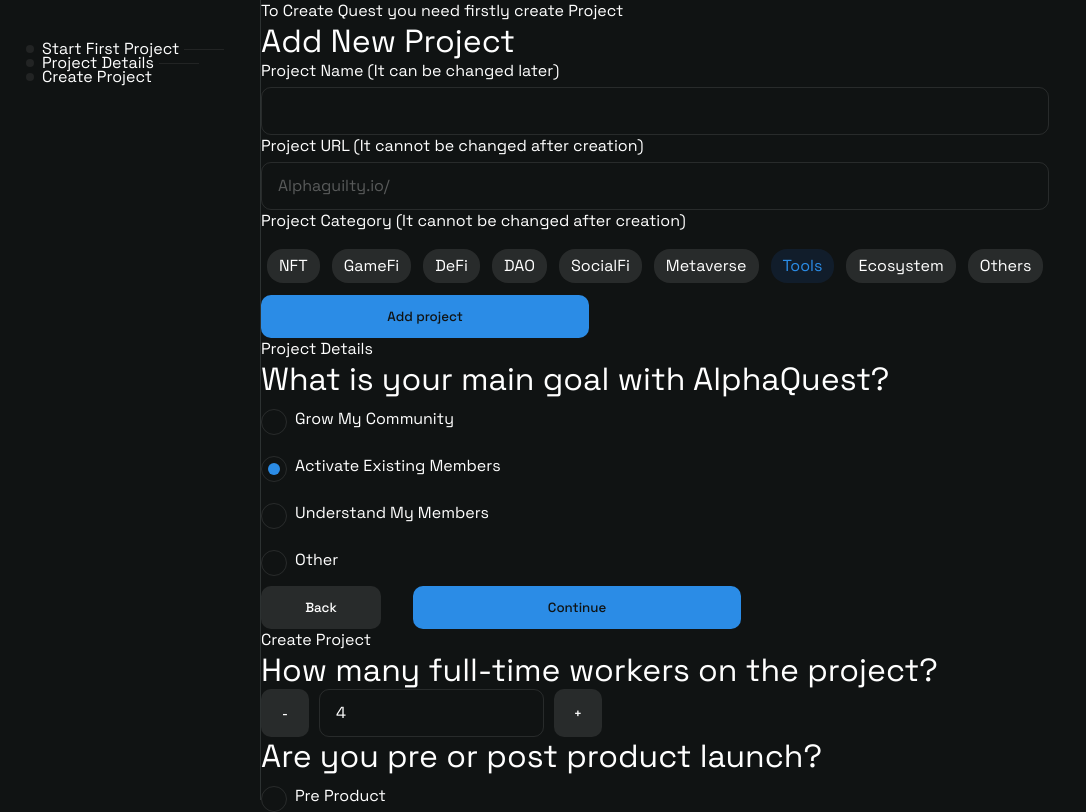
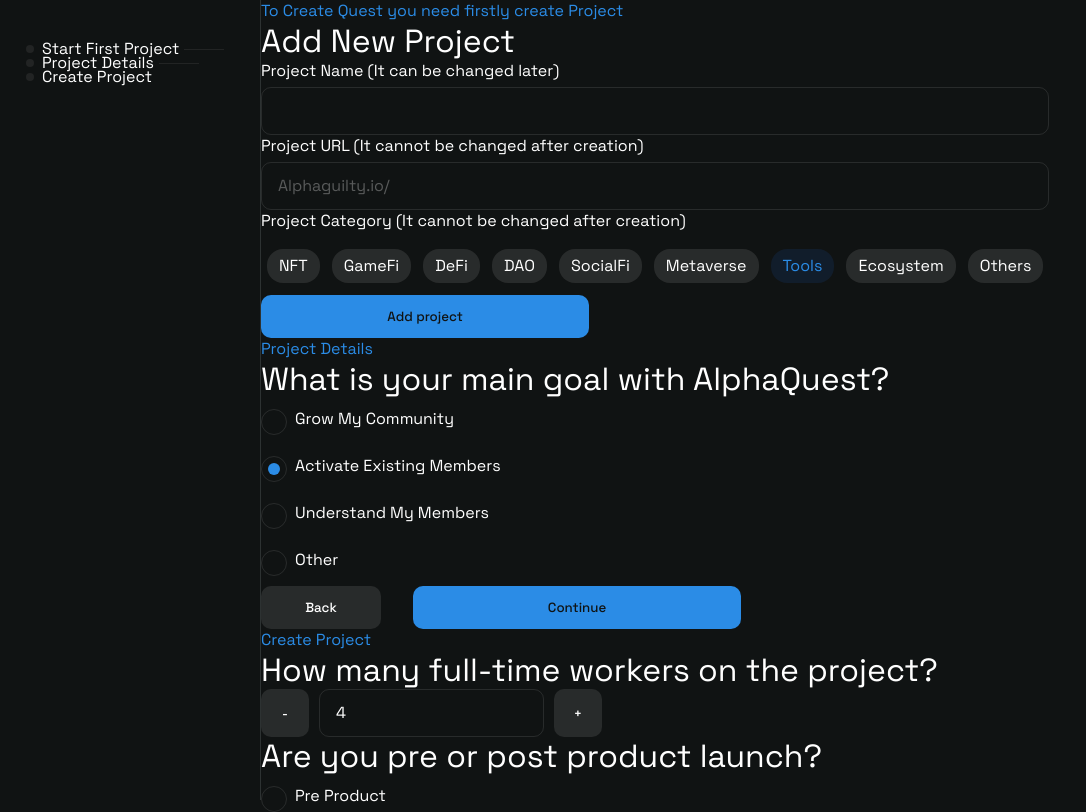
Before and after one commit to ReykoMe/some_company_test_task, a React (Create React App) app: page / in a window 1280 px wide. Shown: the top 812 px of the page, without its empty margins (0-1086 px from the left). Built offline with nearby package versions, Linux system fonts and the light colour scheme.

Commit message:
add typography component

```diff
--- a/src/App.tsx
+++ b/src/App.tsx
@@ -9,6 +9,7 @@
 import { SidebarContent } from "./features/sidebar-content";
 import { ChipInput } from "./components/chip-input";
 import {RadioInput} from './components/radio-input/index';
+import { Typography } from "./components/typography";
 const STEPS = ["Start First Project", "Project Details", "Create Project"];
 
 const TYPE_CHOICES = [
@@ -41,8 +42,8 @@
     <MainLayout
       sidebar={<SidebarContent steps={STEPS} currentStep={currentStep} />}
     >
-      <span>To Create Quest you need firstly create Project</span>
-      <h2>Add New Project</h2>
+      <Typography color="tertiary">To Create Quest you need firstly create Project</Typography>
+      <Typography component="h2">Add New Project</Typography>
       <Input label="Project Name (It can be changed later)" />
       <Input
         label="Project URL (It cannot be changed after creation)"
@@ -56,8 +57,8 @@
       <Wrap sx={{ maxWidth: "32.8rem" }}>
         <Button>Add project</Button>
       </Wrap>
-      <span>Project Details</span>
-      <h2>What is your main goal with AlphaQuest?</h2>
+      <Typography color="tertiary">Project Details</Typography>
+      <Typography component="h2">What is your main goal with AlphaQuest?</Typography>
       <RadioInput choices={GOALS} value={GOALS[1]} />
       <Wrap>
         <Wrap sx={{ width: "12rem", marginRight: "3.2rem" }}>
@@ -67,8 +68,8 @@
           <Button>Continue</Button>
         </Wrap>
       </Wrap>
-      <span>Create Project</span>
-      <h2>How many full-time workers on the project?</h2>
+      <Typography color="tertiary">Create Project</Typography>
+      <Typography component="h2">How many full-time workers on the project?</Typography>
       <Wrap>
         <Wrap sx={{ width: "4.8rem" }}>
           <Button secondary>-</Button>
@@ -80,12 +81,12 @@
           <Button secondary>+</Button>
         </Wrap>
       </Wrap>
-      <h2>Are you pre or post product launch?</h2>
+      <Typography component="h2">Are you pre or post product launch?</Typography>
       <RadioInput
         choices={PRE_POST_PRODUCT_LAUNCHES}
         value={PRE_POST_PRODUCT_LAUNCHES[1]}
       />
-      <h2>Contact Email</h2>
+      <Typography component="h2">Contact Email</Typography>
       <Input />
       <Wrap>
         <Wrap sx={{ width: "12rem", marginRight: "3.2rem" }}>
--- /dev/null
+++ b/src/components/typography/index.tsx
@@ -0,0 +1,17 @@
+import React from "react"
+import { BodyText, H2Header } from "./styles";
+import {TypographyProps, TypographyComponentTypes} from './types';
+import { StyledComponent } from "@emotion/styled";
+
+const componentsMap: Record<TypographyComponentTypes, StyledComponent<TypographyProps>> = {
+  h2: H2Header,
+  default: BodyText
+}
+
+export const Typography: React.FC<React.PropsWithChildren<TypographyProps>> = (
+  props
+) => {
+  const { component = "default", children,...restProps } = props;
+  const Component = componentsMap[component];
+  return <Component {...restProps}>{ children }</Component>;
+};
--- /dev/null
+++ b/src/components/typography/styles.ts
@@ -0,0 +1,22 @@
+import { appTheme } from "./../../settings/theme/theme.main";
+import styled from "@emotion/styled";
+import { TypographyProps } from "./types";
+
+const { colors } = appTheme;
+
+const getFontcolor = (color?: TypographyProps["color"]) => {
+  return color === "secondary"
+    ? colors.font.secondary
+    : color === "tertiary"
+    ? colors.font.tertiary
+    : color === "disabled"
+    ? colors.font.grey
+    : colors.font.main;
+};
+
+export const H2Header = styled.h2<TypographyProps>`
+  color: ${({ color }) => getFontcolor(color)};
+`;
+export const BodyText = styled.span<TypographyProps>`
+  color: ${({ color }) => getFontcolor(color)};
+`;
--- /dev/null
+++ b/src/components/typography/types.ts
@@ -0,0 +1,6 @@
+export type TypographyComponentTypes = "h2" | "default"
+
+export type TypographyProps = {
+  component?: TypographyComponentTypes,
+  color?: "secondary" | "tertiary" | "disabled";
+};
```
